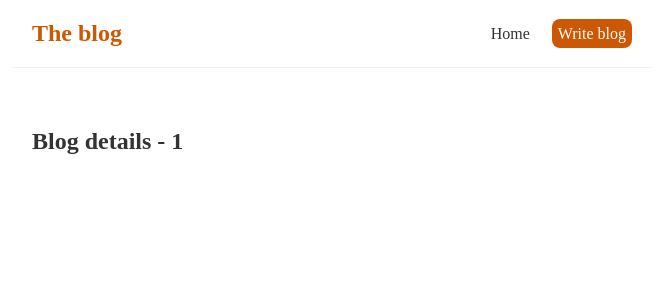
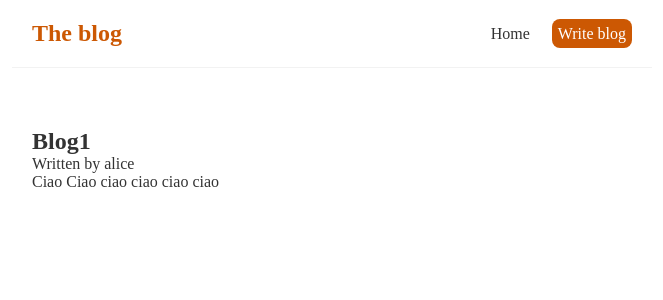
Before and after one commit to Alicino88/React-blogPage, a React (Create React App) app: page /blogs/1 in a window 1280 px wide. Shown: the top 300 px of the page, without its empty margins (308-971 px from the left). Built offline with nearby package versions, Linux system fonts and the light colour scheme; data requests are answered from the project's data file; a web font is replaced by a local one.

Commit message:
used  id params to fetch data

```diff
--- a/src/BlogDetails.js
+++ b/src/BlogDetails.js
@@ -1,11 +1,25 @@
 import { useParams } from "react-router";
+import useFetch from "./UseFetch";
 
 const BlogDetails = () => {
-  /*useParams allows to grab route parameters from the route*/
+  /*useParams allows to grab route parameters from the route
+  The name must be the same here in the hook and on the router (id) in the App component*/
   const { id } = useParams();
+  /* Below I fetch the data using the id parameter. Data are fetched only for the blog post I have clicked on*/
+  const { data: blog, isPending, isError } = useFetch(
+    " http://localhost:8000/blogs/" + id
+  );
   return (
     <div className="blog-details">
-      <h2>Blog details - {id}</h2>
+      {isPending && <div>Loading... </div>}
+      {isError && <div>{isError}</div>}
+      {blog && (
+        <article>
+          <h2>{blog.title}</h2>
+          <p>Written by {blog.author}</p>
+          <div>{blog.content}</div>
+        </article>
+      )}
     </div>
   );
 };
```
